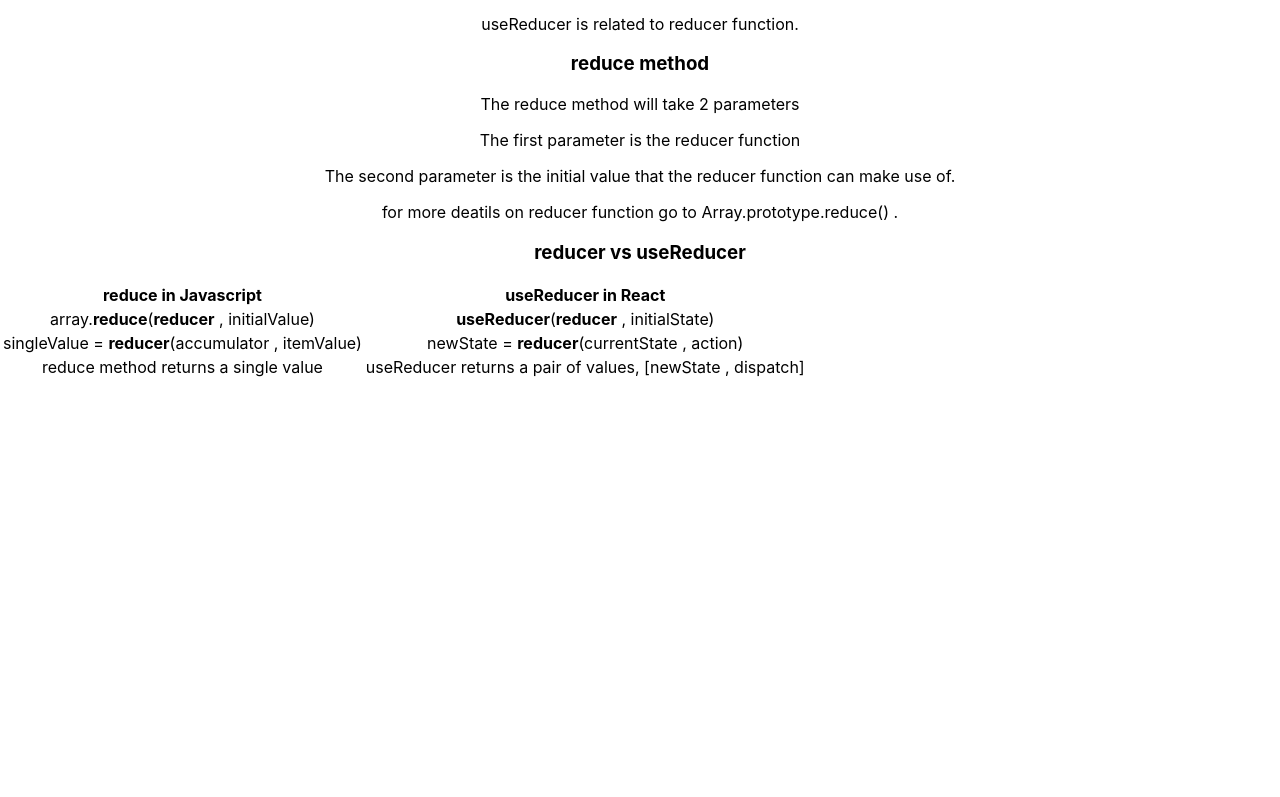
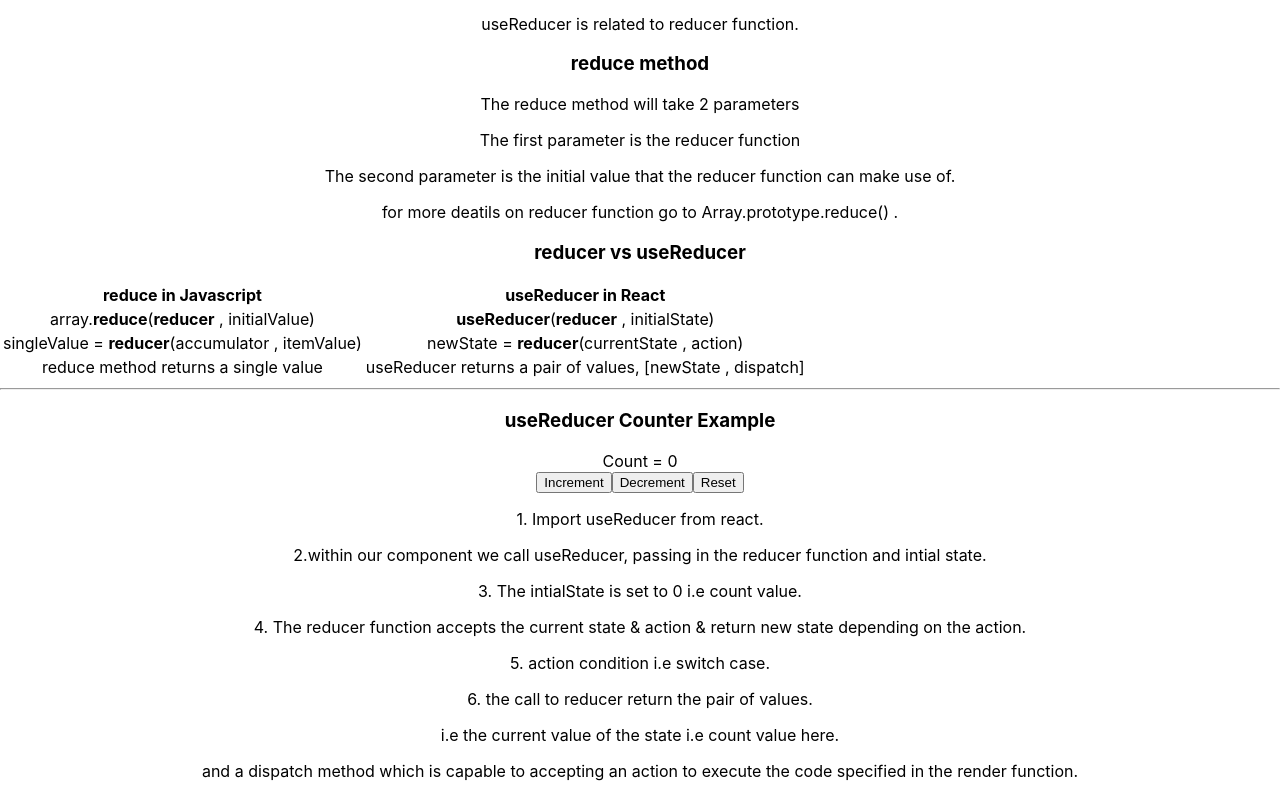
Before and after one commit to santosh-sanku/Hooks-Tutorials, a React (Create React App) app: page / in a window 1280 px wide. Shown: the part 4642-5439 px from the top of the page. Before the commit the page ends 5022 px from the top, so only its background shows below. Built offline with nearby package versions, Linux system fonts and the light colour scheme; no server answers.

Commit message:
19-useReducer-counter-example-simple state&simple-action

```diff
--- a/src/App.js
+++ b/src/App.js
@@ -7,6 +7,7 @@ import HookMouse from "./components/effectExample/HookMouse";
 import IntervalHookCounter from "./components/effectExample/IntervalHookCounter";
 import Main from "./components/effectExample/Main";
 import MouseContainer from "./components/effectExample/MouseContainer";
+import CounterOne from "./components/reducerExamples/CounterOne";
 import IntroReducer from "./components/reducerExamples/IntroReducer";
 import IndexState from "./components/stateExample/IndexState";
 
@@ -35,6 +36,8 @@ function App() {
       <MainContext />
       <hr />
       <IntroReducer />
+      <hr />
+      <CounterOne />
     </div>
   );
 }
--- /dev/null
+++ b/src/components/reducerExamples/CounterOne.jsx
@@ -0,0 +1,54 @@
+import React, { useReducer } from "react";
+
+const initialState = 0;
+const reducer = (state, action) => {
+  switch (action) {
+    case "increment":
+      return state + 1;
+
+    case "decrement":
+      return state - 1;
+
+    case "reset":
+      return initialState;
+
+    default:
+      return state;
+  }
+};
+
+const CounterOne = () => {
+  const [count, dispatch] = useReducer(reducer, initialState);
+
+  return (
+    <div>
+      <h3>useReducer Counter Example</h3>
+      <div> Count = {count}</div>
+      <button onClick={() => dispatch("increment")}>Increment</button>
+      <button onClick={() => dispatch("decrement")}>Decrement</button>
+      <button onClick={() => dispatch("reset")}>Reset</button>
+
+      <div className="notes">
+        <p>1. Import useReducer from react.</p>
+        <p>
+          2.within our component we call useReducer, passing in the reducer
+          function and intial state.
+        </p>
+        <p>3. The intialState is set to 0 i.e count value.</p>
+        <p>
+          4. The reducer function accepts the current state & action & return
+          new state depending on the action.
+        </p>
+        <p>5. action condition i.e switch case.</p>
+        <p>6. the call to reducer return the pair of values.</p>
+        <p>i.e the current value of the state i.e count value here.</p>
+        <p>
+          and a dispatch method which is capable to accepting an action to
+          execute the code specified in the render function.
+        </p>
+      </div>
+    </div>
+  );
+};
+
+export default CounterOne;
```
